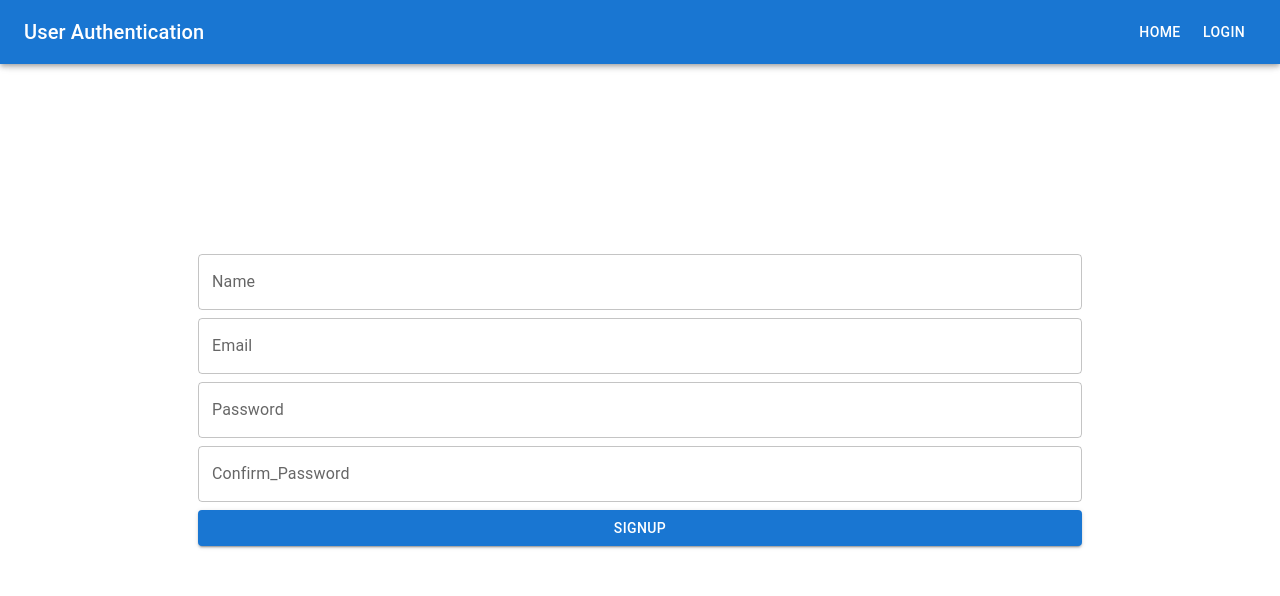
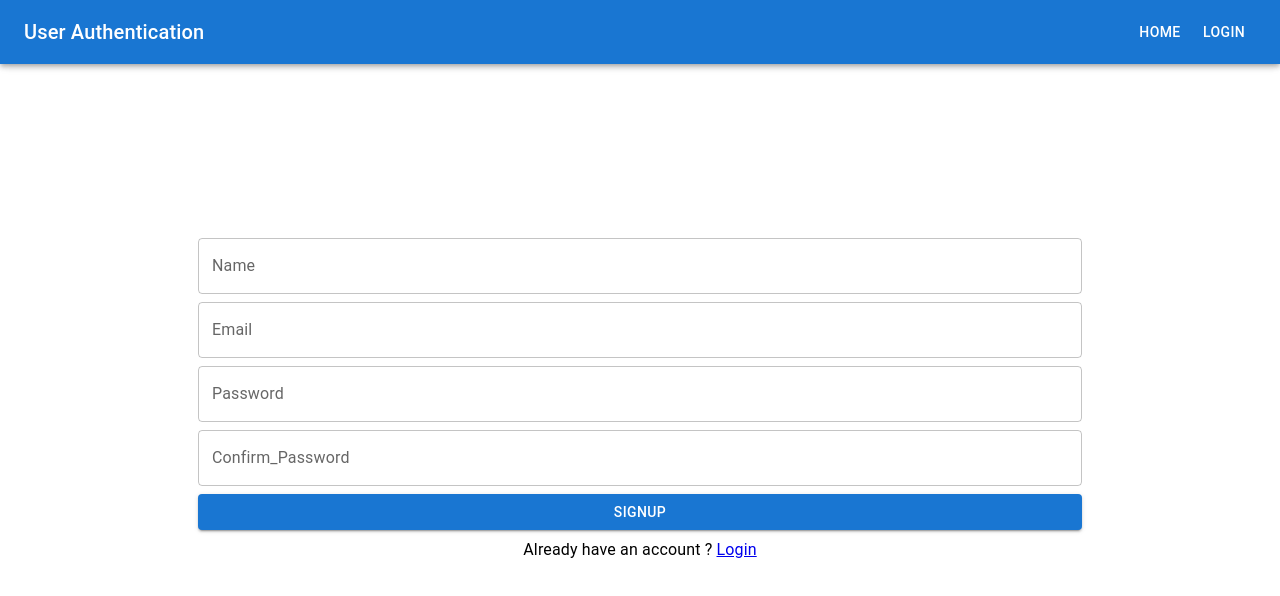
Before and after one commit to githigaurav/userAuthentication, a React (Create React App) app in the folder client/: page /register in a window 1280 px wide. Shown: the top 596 px of the page. Built offline with nearby package versions, Linux system fonts and the light colour scheme.

Commit message:
Routing Added

```diff
--- a/client/src/components/Login.js
+++ b/client/src/components/Login.js
@@ -1,5 +1,6 @@
-import { Button, Stack, TextField } from '@mui/material'
+import { Button, Stack, TextField, Typography } from '@mui/material'
 import React from 'react'
+import { Link } from 'react-router-dom'
 
 function Login() {
   return (
@@ -18,6 +19,8 @@ function Login() {
             <Button
             variant='contained'
             >Login</Button>
+            <Typography textAlign={'center'}>Don't have an account ? <Link to="/register">SignUp</Link></Typography>
+
         </Stack>
 
     </>
--- a/client/src/components/Register.js
+++ b/client/src/components/Register.js
@@ -1,11 +1,12 @@
 import React, { useState } from 'react'
 import Stack from '@mui/material/Stack'
-import { TextField ,   Button, Alert} from '@mui/material'
+import { TextField ,   Button, Alert, Typography} from '@mui/material'
 import {useFormik} from 'formik'
 import {regValidation} from './inputValidation/validation'
 import axios from 'axios'
 import CircularProgress from '@mui/material/CircularProgress';
 import Snackbar from '@mui/material/Snackbar';
+import {Link} from 'react-router-dom'
 function Register() {
   const [render , setRender]=useState("Reg")
   const [response, setResponse]=useState(null)
@@ -50,18 +51,17 @@ function Register() {
       .catch((error)=>{
         const response = error.response.data.message
        if(response === "User already exists"){
-              setTimeout(()=>{
+         setTimeout(() => {
            setRender("Reg")
            setOpen(true)
            setResponse(response)
-              setTimeout(()=>{
 
+           setTimeout(() => {
              setOpen(false)
              setResponse("")
 
-
-              },3000)
-              },1500)
+           }, 3000)
+         }, 1500)
          resetForm()
        }
 
@@ -110,6 +110,7 @@ function Register() {
                />
                 {formik.touched.confirm_password && formik.errors.confirm_password ? <Alert severity='error' variant='text' sx={{color:'#cc3300'}}>{formik.errors.confirm_password}</Alert> : null}
                <Button variant='contained' onClick={formik.handleSubmit}>SignUP</Button>
+               <Typography textAlign={"center"}>Already have an account ? <Link to="/login">Login</Link></Typography>
 
 
               </Stack>
```
Lines whose indentation alone changed are shown as unchanged.
